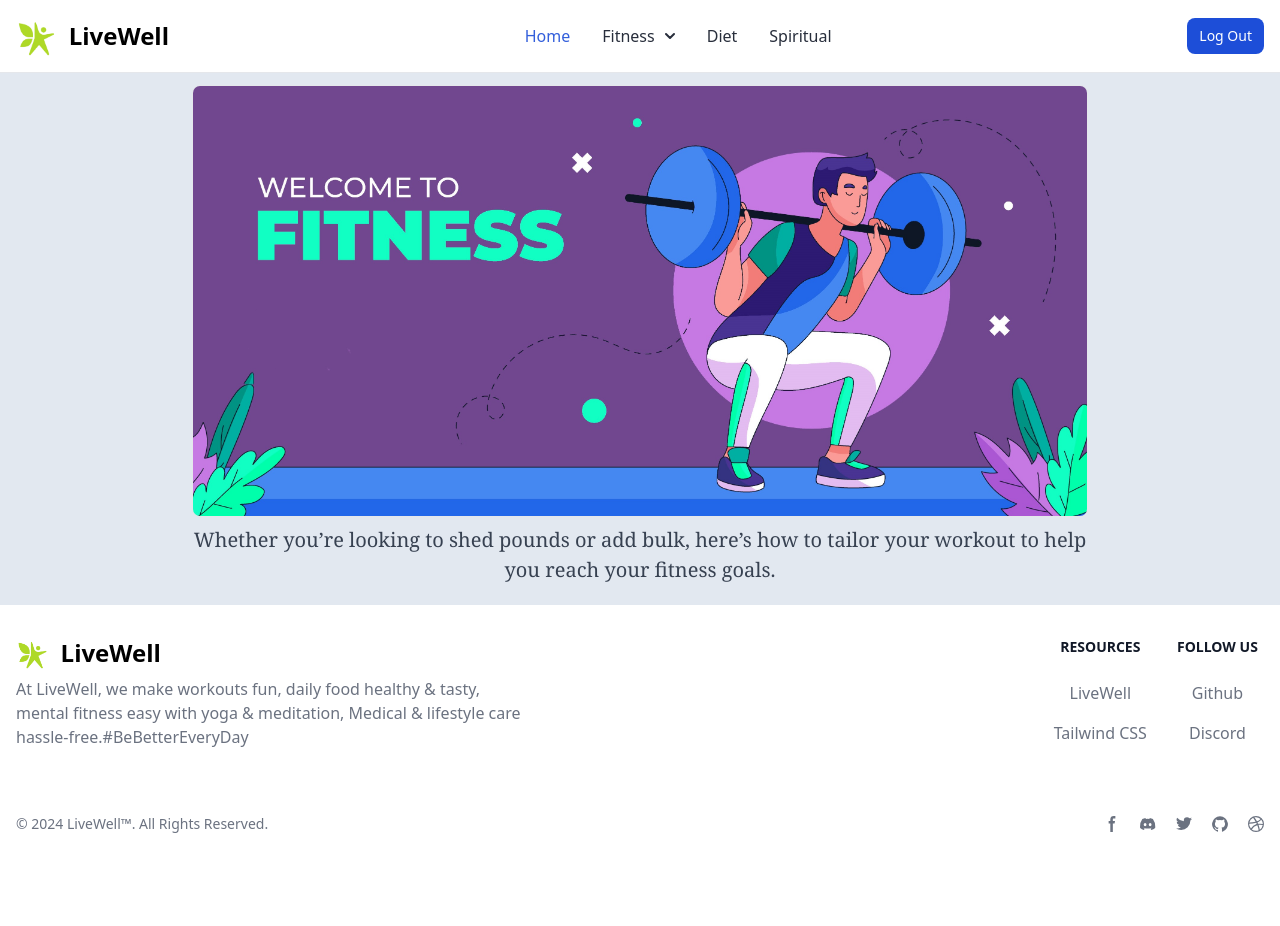
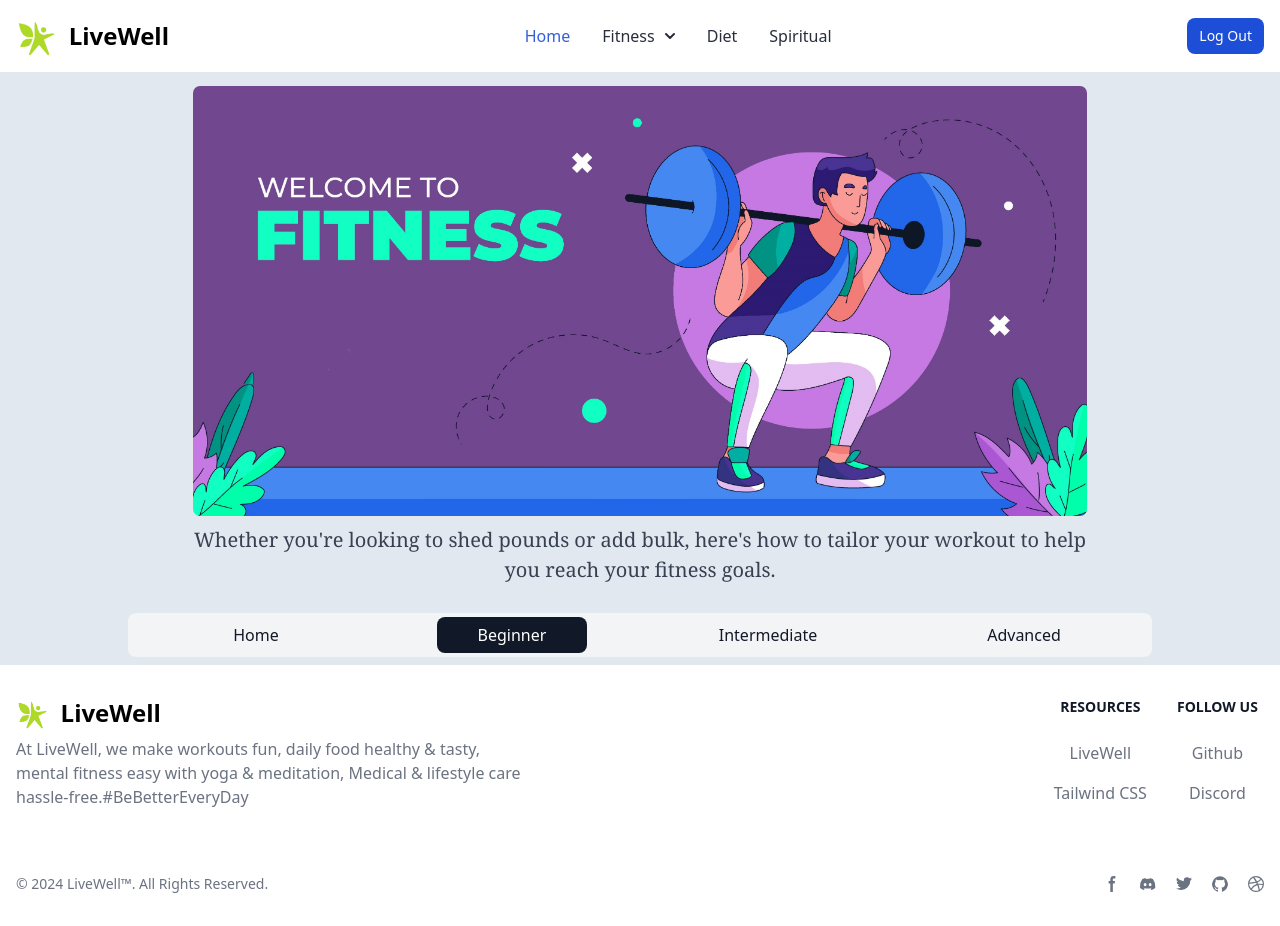
Before and after one commit to sandipsk01/LiveWell_React, a React (Create React App) app: page /men in a window 1280 px wide. Before the commit the page ends 866 px from the top, so only its background shows below. Built offline with nearby package versions, Linux system fonts and the light colour scheme.

Commit message:
Fitness Plans

```diff
--- a/src/Components/Calorie/Calorie.js
+++ b/src/Components/Calorie/Calorie.js
@@ -27,7 +27,7 @@ export default function Calorie() {
   return (
     <div className="bg-slate-200 flex flex-col justify-center items-center ">
       <div className="mt-[2vh] font-serif font-bold text-slate-800 text-[25px] bg-clip-text">NUTRIENT FINDER</div>
-<p class="text-lg font-normal text-gray-500 lg:text-xl dark:text-gray-400">Check the Amount of Nutrients in food item.</p>
+<p className="text-lg font-normal text-gray-500 lg:text-xl dark:text-gray-400">Check the Amount of Nutrients in food item.</p>
       <div className="mt-[3vh]">
         <label className="mb-[5vh] text-sm font-medium text-gray-900 sr-only dark:text-white">
           Search
@@ -74,6 +74,7 @@ export default function Calorie() {
           <img
             src="https://cdn-icons-png.flaticon.com/128/2805/2805947.png"
             className="w-[20vw] sm:w-auto m-[5vh]"
+            alt="basket"
           />
         </div>
       ) : (
--- a/src/Components/Fitness/Fitmen/Fitmen.js
+++ b/src/Components/Fitness/Fitmen/Fitmen.js
@@ -11,9 +11,23 @@ export default function Fitmen() {
         />
 
         <h5 className="my-2 text-[20px] font-serif  text-gray-700">
-        Whether you’re looking to shed pounds or add bulk, here’s how to tailor your workout to help you reach your fitness goals.
+        Whether you're looking to shed pounds or add bulk, here's how to tailor your workout to help you reach your fitness goals.
         </h5>
       </div>
+      <div className="flex justify-around w-[80vw] space-x-2 space-y-1 sm:space-y-0 items-center flex-wrap p-1 mx-auto my-2 bg-gray-100 rounded-lg dark:bg-slate-900" role="group">
+            <button type="button" className="px-5 py-1.5 w-[70vw] sm:w-[150px] font-medium text-gray-900 hover:bg-gray-200 dark:text-white dark:hover:bg-gray-700 rounded-lg">
+                Home
+            </button>
+            <button type="button" className="px-5 py-1.5 w-[70vw] sm:w-[150px] font-medium text-white bg-gray-900 dark:bg-gray-300 dark:text-gray-900 rounded-lg">
+                Beginner
+            </button>
+            <button type="button" className="px-5 py-1.5 w-[70vw] sm:w-[150px] font-medium text-gray-900 hover:bg-gray-200 dark:text-white dark:hover:bg-gray-700 rounded-lg">
+                Intermediate
+            </button>
+            <button type="button" className="px-5 py-1.5 w-[70vw] sm:w-[150px] font-medium text-gray-900 hover:bg-gray-200 dark:text-white dark:hover:bg-gray-700 rounded-lg">
+                Advanced
+            </button>
+        </div>
     </div>
   )
 }
```
